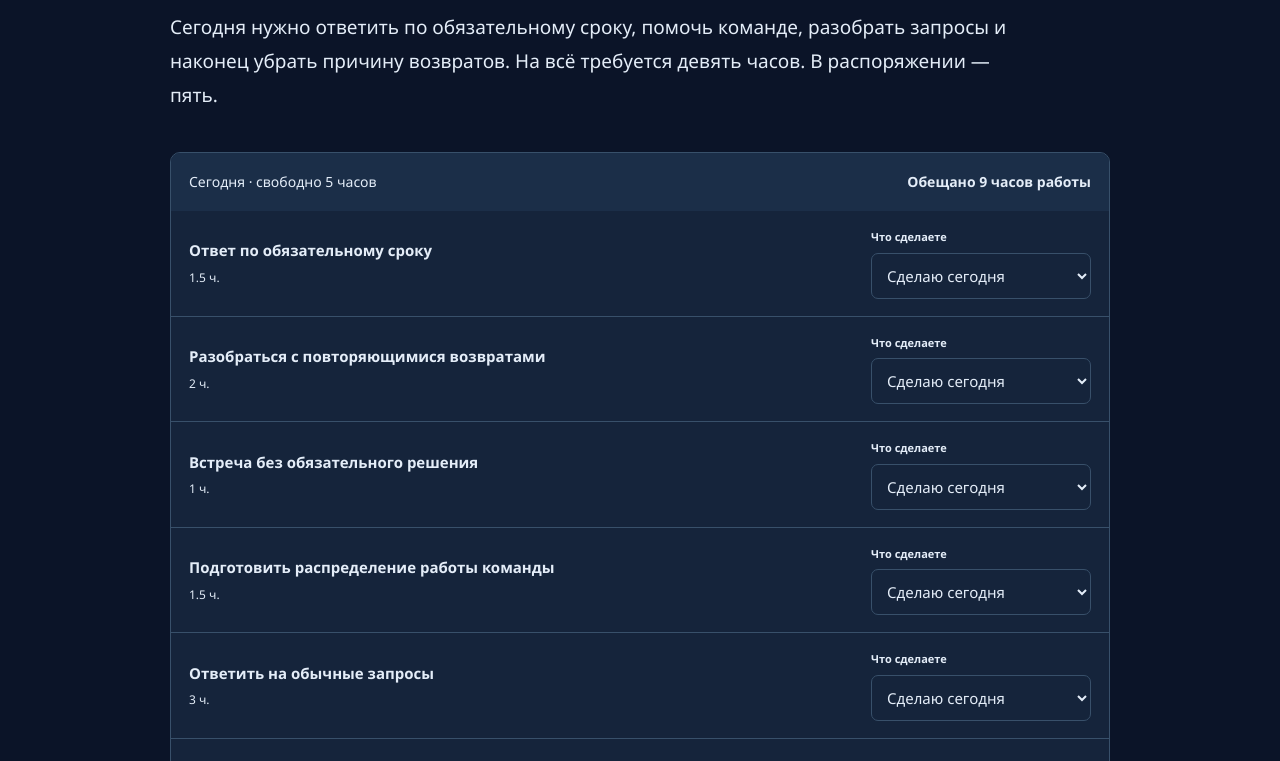
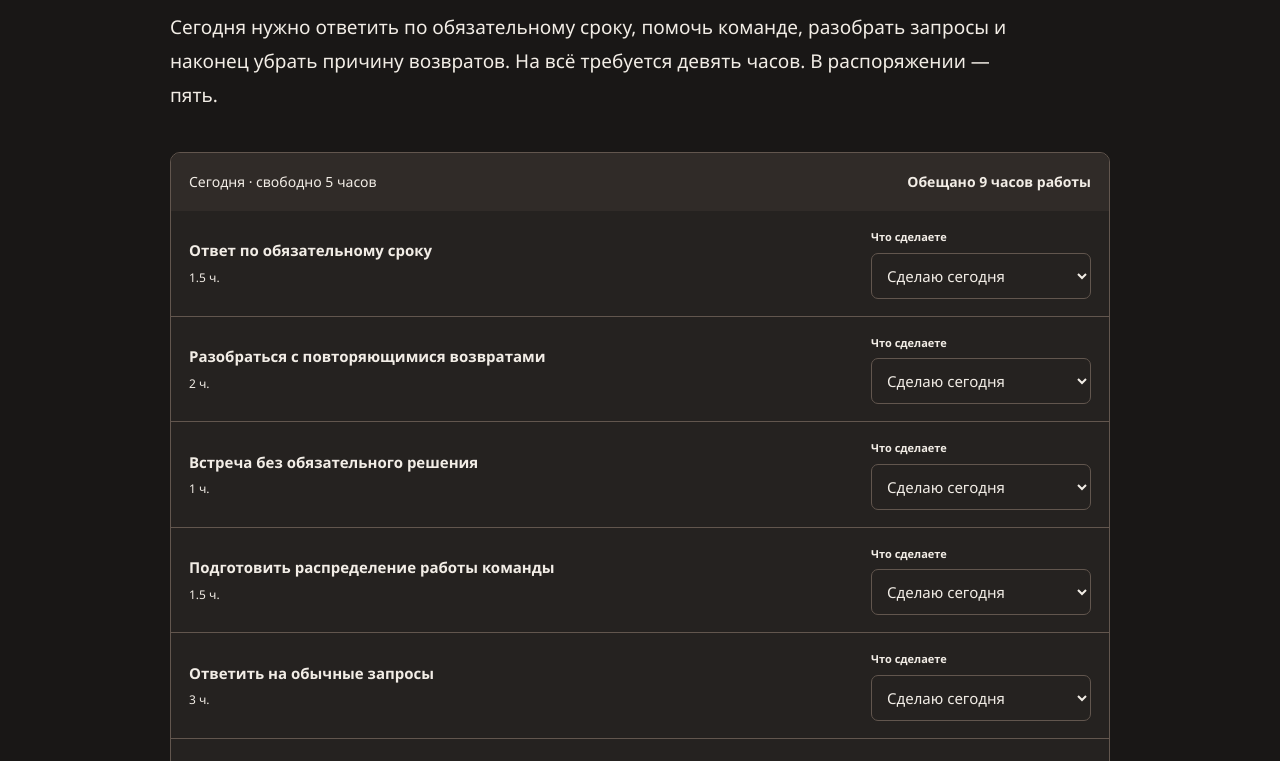
Before and after one commit to Altersam/management-compass, a website with bundled scripts: page learn.html in a window 1280 px wide. Shown: the part 271-1032 px from the top of the page. Built offline with nearby package versions, Linux system fonts and the light colour scheme.

Commit message:
redesign themes

```diff
--- a/assets/shell.js
+++ b/assets/shell.js
@@ -5,7 +5,7 @@ function applyTheme(theme){
   document.documentElement.dataset.theme=theme==='light'?'light':'dark';
   const light=theme==='light',button=document.getElementById('themeToggle');
   if(button){button.textContent=light?'☾ Тёмная':'☀ Светлая';button.setAttribute('aria-label',light?'Включить тёмную тему':'Включить светлую тему');}
-  document.querySelector('meta[name="theme-color"]')?.setAttribute('content',light?'#e7ecef':'#0b1428');
+  document.querySelector('meta[name="theme-color"]')?.setAttribute('content',light?'#F4F0EA':'#191716');
 }
 export function productLink(path,profile){const url=new URL(path,base);if(profile)url.searchParams.set('user',profile);return url.pathname+url.search+url.hash;}
 export function mountShell(profile){
--- a/assets/themes.css
+++ b/assets/themes.css
@@ -1,13 +1,13 @@
 /* Shared semantic palette. Legacy workbenches keep their layout and adopt these surfaces. */
 :root {
   color-scheme: dark;
-  --background:#0b1428; --surface:#15243b; --surface-soft:#1b2e48;
-  --text:#e4edf8; --muted-text:#adc0d2; --border:#38506a;
-  --accent:#55dcca; --accent-ink:#092624; --accent-soft:#153d43;
-  --highlight:#ffad63; --highlight-soft:#342b2b;
-  --success:#75dea6; --success-soft:#183a35;
-  --warning:#ffbd7c; --warning-soft:#3a3028; --danger:#ffa6ac; --danger-soft:#432c3b;
-  --shadow:0 16px 40px #02081240;
+  --background:#191716; --surface:#252220; --surface-soft:#302B28;
+  --text:#F2EDE6; --muted-text:#C1B5AC; --border:#62564E;
+  --accent:#F2B56B; --accent-ink:#302A28; --accent-soft:#443326;
+  --highlight:#C4B5DE; --highlight-soft:#352E40;
+  --success:#C4B5DE; --success-soft:#352E40;
+  --warning:#F2B56B; --warning-soft:#443326; --danger:#ECA8A2; --danger-soft:#432D2D;
+  --shadow:0 16px 40px #100D0B40;
   --ink:var(--text); --muted:var(--muted-text); --line:var(--border); --paper:var(--background); --white:var(--surface);
   --blue:var(--accent); --blue-dark:var(--surface-soft); --blue-soft:var(--accent-soft);
   --violet:var(--highlight); --violet-soft:var(--highlight-soft);
@@ -15,13 +15,13 @@
 }
 :root[data-theme="light"] {
   color-scheme:light;
-  --background:#e7ecef; --surface:#f8fafb; --surface-soft:#dce5e9;
-  --text:#20303f; --muted-text:#4c6370; --border:#b7c7ce;
-  --accent:#9c315d; --accent-ink:#ffffff; --accent-soft:#f3e4ec;
-  --highlight:#22664b; --highlight-soft:#e4efe9;
-  --success:#22664b; --success-soft:#e3efe8;
-  --warning:#885000; --warning-soft:#f4ebdd; --danger:#a52f46; --danger-soft:#f6e3e7;
-  --shadow:0 16px 40px #233a4a12;
+  --background:#F4F0EA; --surface:#FFFCF8; --surface-soft:#EAE3DA;
+  --text:#302A28; --muted-text:#685B54; --border:#B9AAA0;
+  --accent:#842F49; --accent-ink:#FFFFFF; --accent-soft:#F2E2E7;
+  --highlight:#69507D; --highlight-soft:#EDE6F2;
+  --success:#69507D; --success-soft:#EDE6F2;
+  --warning:#865316; --warning-soft:#F4E7D5; --danger:#9B3732; --danger-soft:#F3E2DE;
+  --shadow:0 16px 40px #49372A12;
 }
 html body {background:var(--background)!important;color:var(--text)!important}
 /* Theme changes are immediate: do not interpolate legacy white surfaces and dark ink. */
@@ -67,5 +67,14 @@ html[data-theme] body :where(main,dialog) :is(.almanac-eyebrow,.path-symbol,.pat
 html[data-theme] body :where(main,dialog) :is(.title-spark,.mission-icon,.game-sigil,.path-play .path-symbol,.path-play .path-cta){color:var(--highlight)!important}
 html[data-theme] body :where(main,dialog) :is(.path-card h3,.theory-topic h2){color:var(--text)!important}
 /* Author diagrams use embedded ink colours; retain a light canvas, not inverted imagery. */
-html[data-theme] .diagram-viewport{background:#f4f7fc;border-radius:10px}
+html[data-theme] .diagram-viewport{background:#FFFCF8;border-radius:10px}
+/* Diagrams use the same paper, amber and plum family in both modes. */
+html[data-theme] .diagram-viewport svg [fill="#23415f"]{fill:#302A28}
+html[data-theme] .diagram-viewport svg :is([fill="#edf3ff"],[fill="#dde9fb"],[fill="#b7cdef"],[fill="#d4dce7"]){fill:#E8DDEA}
+html[data-theme] .diagram-viewport svg :is([fill="#edf8f2"],[fill="#d5eddf"],[fill="#80c7ae"],[fill="#eaf7fa"]){fill:#EDE6F2}
+html[data-theme] .diagram-viewport svg :is([fill="#fff6e7"],[fill="#e7b65e"]){fill:#F4E2C7}
+html[data-theme] .diagram-viewport svg [fill="#f3efff"]{fill:#F2E2E7}
+html[data-theme] .diagram-viewport svg :is([fill="#edf3fb"],[fill="#f4f7fb"]){fill:#F4F0EA}
+html[data-theme] .diagram-viewport svg :is([stroke="#8098b8"],[stroke="#cbd8e7"],[stroke="#b7cce4"],[stroke="#aec4de"],[stroke="#ccd9e8"]){stroke:#AA989F}
+html[data-theme] .diagram-viewport [data-visual-node].selected :is(rect,circle,polygon,path){stroke:#69507D;stroke-width:2.5}
 @media print{html body{background:white!important;color:#20303f!important}html[data-theme] body main :is(p,li,label,span,b,strong,h1,h2,h3,h4,dt,dd){color:#20303f!important}}
```
Also changed, not shown: docs/almanac-interface.md (+3 -3 lines), index.html (+1 -1 lines), README.md.
